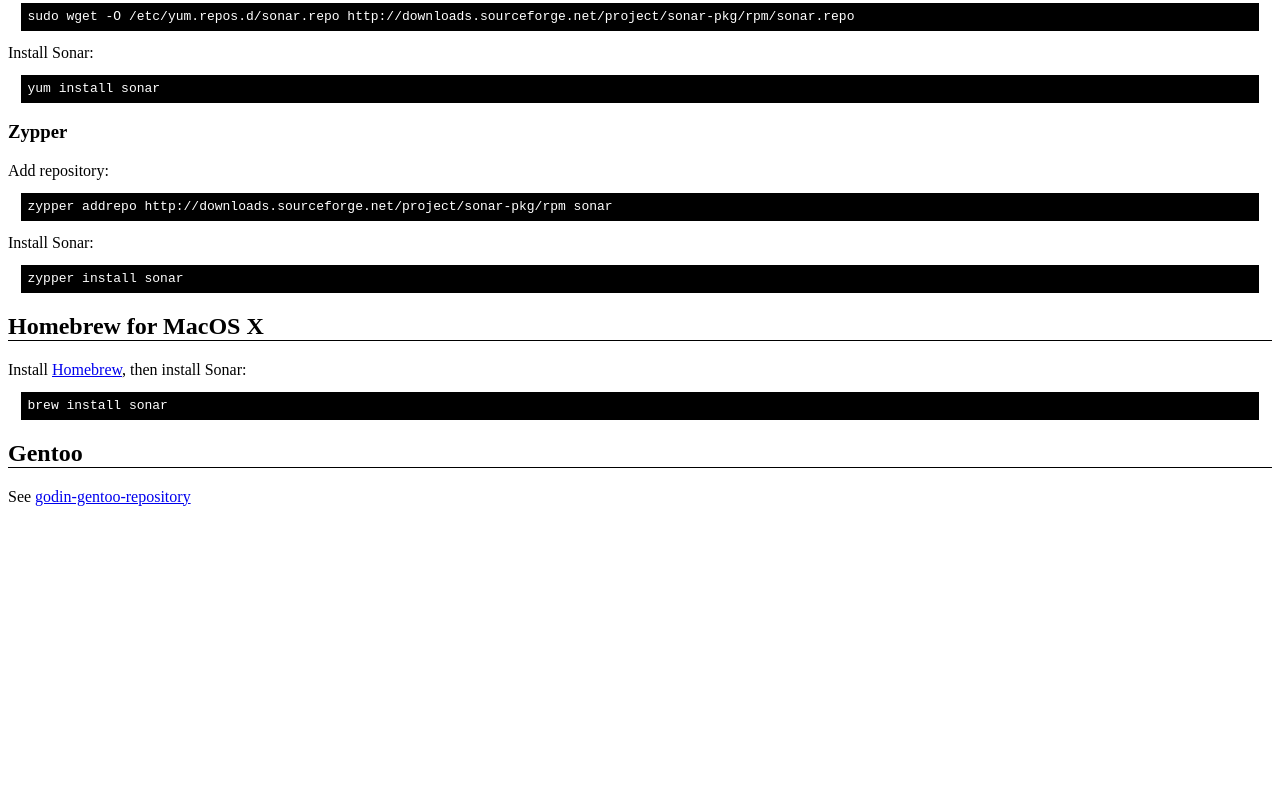
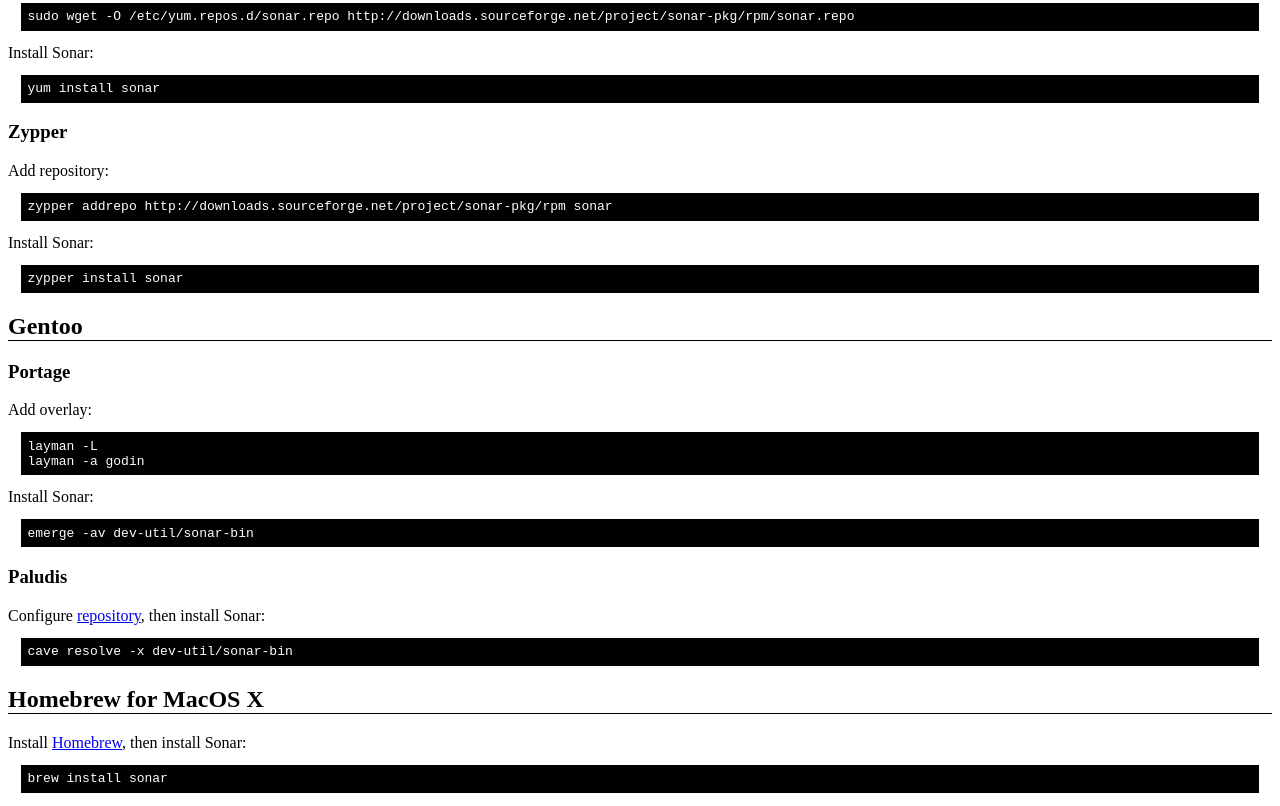
Before and after one commit to Godin/sonar-native-packages, a plain HTML site: page site/index.html in a window 1280 px wide. Shown: the part 517-1323 px from the top of the page. Before the commit the page ends 1031 px from the top, so only its background shows below. Drawn offline with Linux system fonts and the light colour scheme.

Commit message:
Update instructions for Gentoo

```diff
--- a/site/index.html
+++ b/site/index.html
@@ -70,6 +70,28 @@
 zypper install sonar
 </pre>
 
+<h2>Gentoo</h2>
+
+<h3>Portage</h3>
+
+Add overlay:
+<pre>
+layman -L
+layman -a godin
+</pre>
+
+Install Sonar:
+<pre>
+emerge -av dev-util/sonar-bin
+</pre>
+
+<h3>Paludis</h3>
+
+Configure <a href="http://code.google.com/p/godin-gentoo-repository/wiki/HowTo">repository</a>, then install Sonar:
+<pre>
+cave resolve -x dev-util/sonar-bin
+</pre>
+
 <h2>Homebrew for MacOS X</h2>
 
 Install <a href="http://mxcl.github.com/homebrew/">Homebrew</a>, then install Sonar:
@@ -77,9 +99,5 @@
 brew install sonar
 </pre>
 
-<h2>Gentoo</h2>
-
-See <a href="http://code.google.com/p/godin-gentoo-repository/wiki/Sonar">godin-gentoo-repository</a>
-
 </body>
 </html>
```
